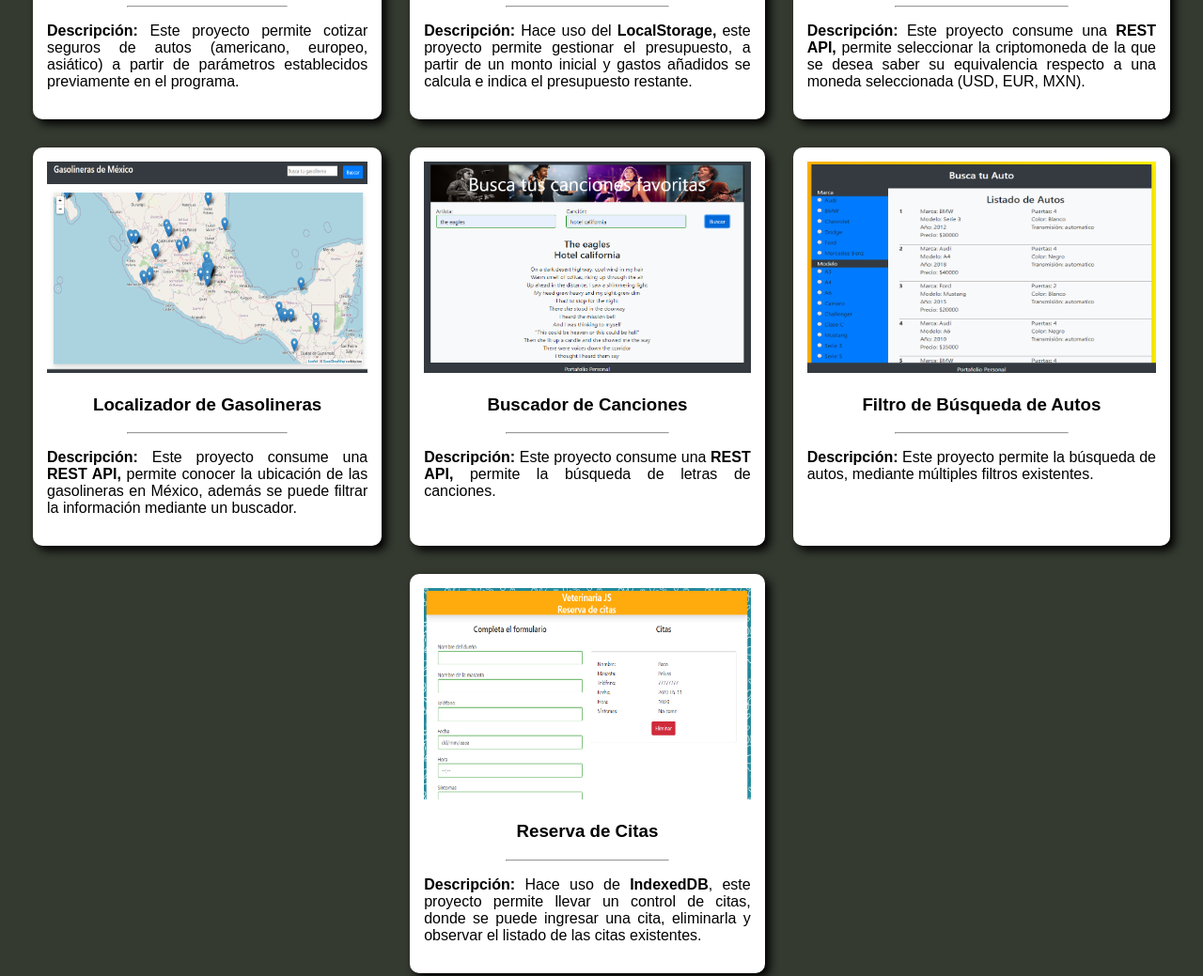
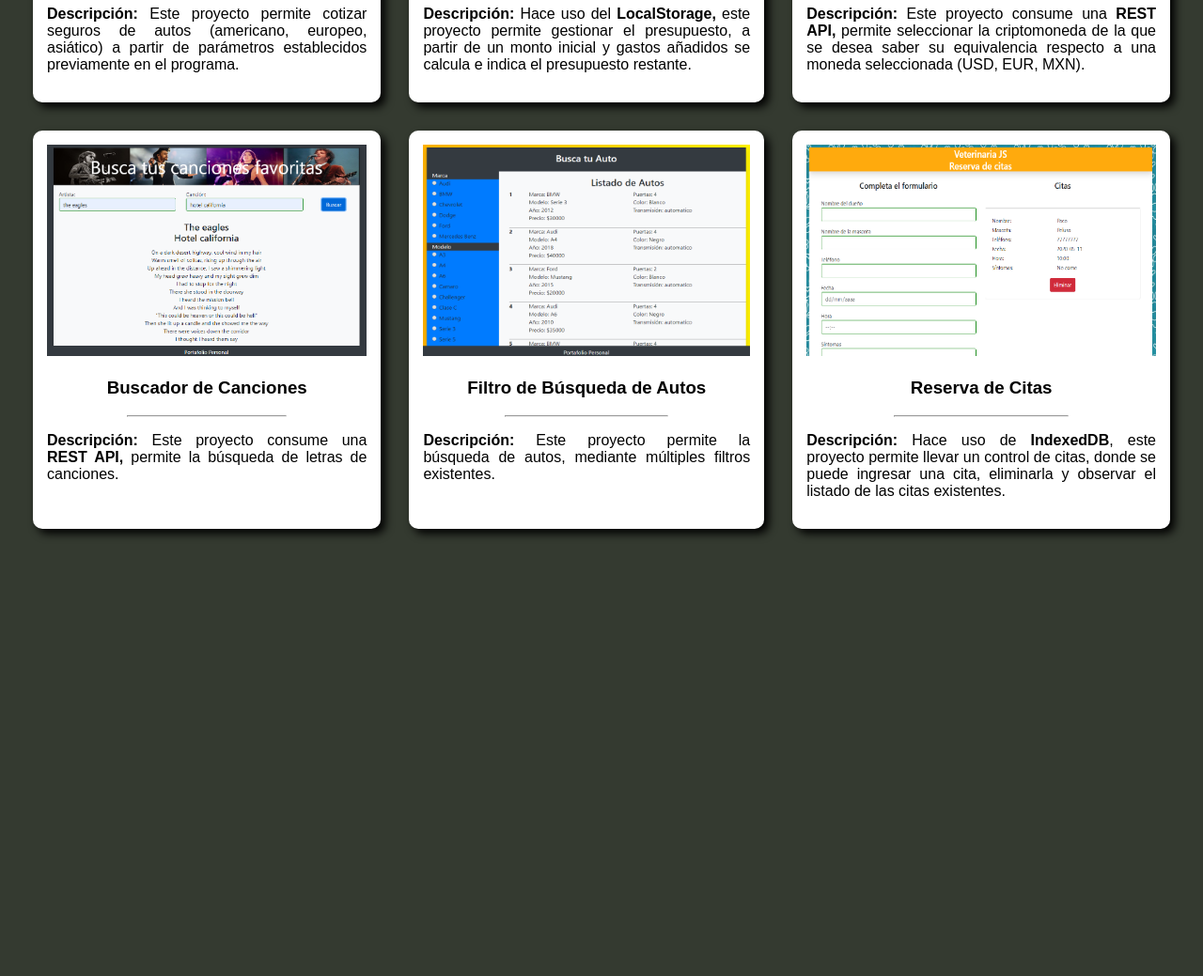
Before and after one commit to Kiik3/Proyectos-Javascript, a plain HTML site: page index.html in a window 1280 px wide. Shown: the part 1320-2359 px from the top of the page at 94% size. After the commit the page ends 1918 px from the top, so only its background shows below. Drawn offline with Linux system fonts and the light colour scheme; a script that the page names is missing.

Commit message:
Cambios menores

```diff
--- a/index.html
+++ b/index.html
@@ -3,7 +3,7 @@
 <head>
 	<meta charset="UTF-8">
 	<meta name="viewport" content="width=device-width, initial-scale=1">
-	<title>Document</title>
+	<title>Proyectos Javascript</title>
 	<link rel="stylesheet" href="style.css">
 </head>
 <body>
@@ -12,7 +12,6 @@
 		<h2>Mini Proyectos desarrollados con JS</h2>
 		<section>
 			<b>Manuel Enrique Ochoa Romero</b><br>
-			<b>Desarrollador Web</b><p>
 		</section>
 		<h5>Email: enrique.ochoa.ro@gmail.com</h5>
 		<img src="img/Mi_foto.jpg" alt="" width="175px" height="200px">
@@ -57,12 +56,6 @@
 			<hr>
 			<p><b>Descripción:</b> Este proyecto consume una <b>REST API,</b> permite seleccionar la criptomoneda de la que se desea saber su equivalencia respecto a una moneda seleccionada (USD, EUR, MXN).</p>
 		</a>
-		<a href="Proyecto8_Mapa/index.html" target="_blank">
-			<img src="img/Proyecto8.PNG" alt="">
-			<h3>Localizador de Gasolineras</h3>
-			<hr>
-			<p><b>Descripción:</b> Este proyecto consume una <b>REST API,</b> permite conocer la ubicación de las gasolineras en México, además se puede filtrar la información mediante un buscador.</p>
-		</a>
 		<a href="Proyecto9_Canciones/index.html" target="_blank">
 			<img src="img/Proyecto9.PNG" alt="">
 			<h3>Buscador de Canciones</h3>
--- a/style.css
+++ b/style.css
@@ -94,10 +94,6 @@ hr{
 	transform: translate(0, -2.5%);
 }
 
-.grid > a:nth-last-child(1){
-	grid-area: 4 / 2 / span 1 / span 1;
-}
-
 @media screen and (max-width: 768px){
 	.grid{
 		grid-template-columns: auto auto;
```
